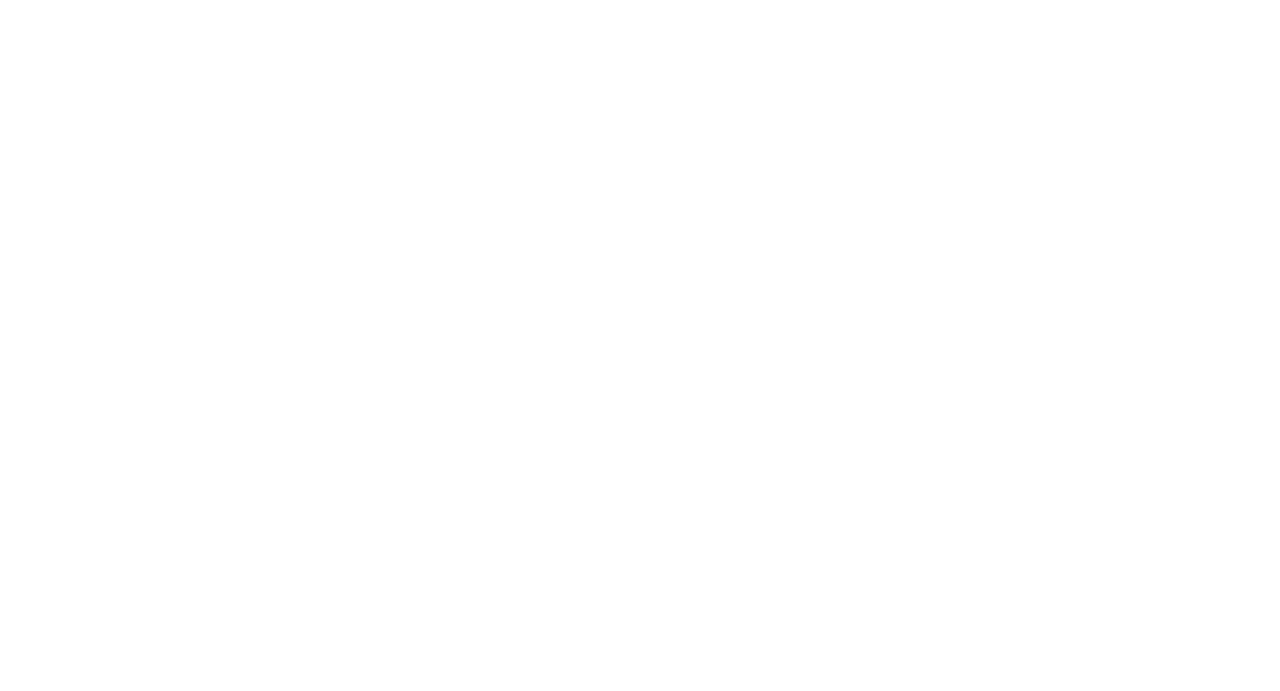
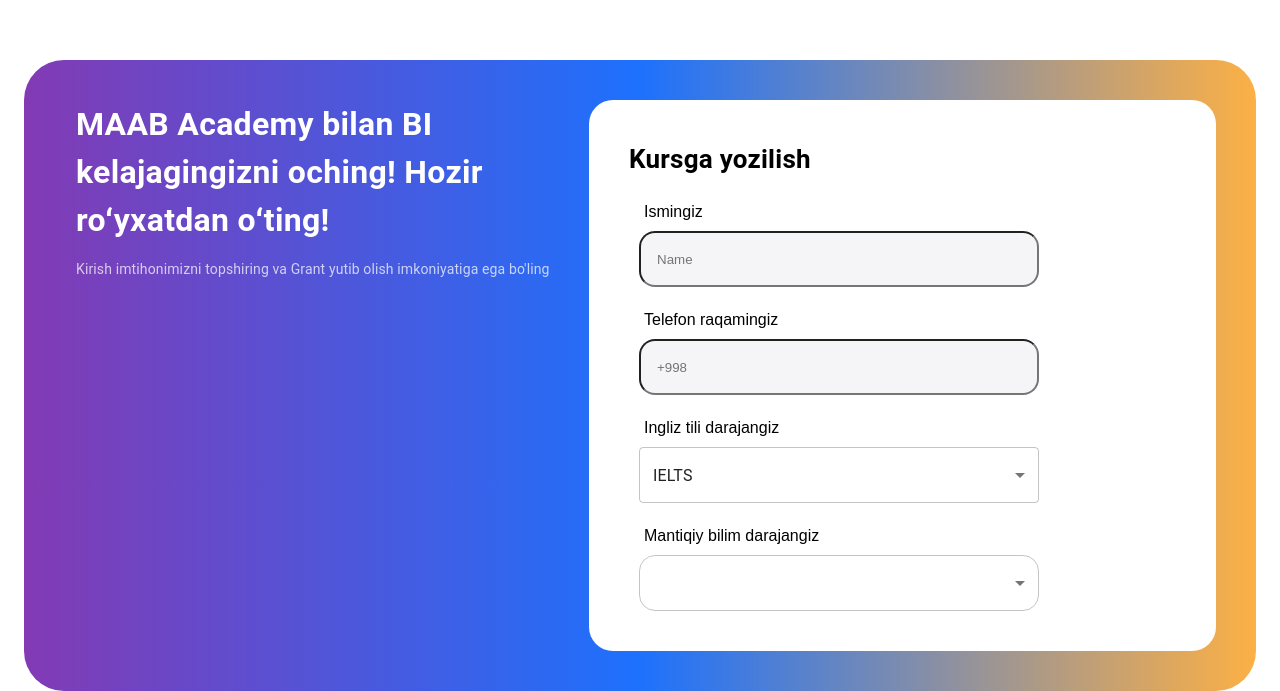
Before and after one commit to Murod1303/MAAB, a React (Vite) app: page / in a window 1280 px wide. Shown: the part 4087-4778 px from the top of the page. Before the commit the page ends 4067 px from the top, so only its background shows below. Built offline with nearby package versions, Linux system fonts and the light colour scheme.

Commit message:
FormSection

```diff
--- a/src/components/formSection/FormWrapper.jsx
+++ b/src/components/formSection/FormWrapper.jsx
@@ -1,5 +1,222 @@
+import {
+  Box,
+  Container,
+  FormControl,
+  MenuItem,
+  Select,
+  Stack,
+  TextField,
+  Typography,
+} from "@mui/material";
+import styled from "styled-components";
+
+const InputWrite = styled.input`
+  display: inline-block;
+  width: 100%;
+  height: 56px;
+  padding: 12px 16px;
+  border-radius: 16px;
+  background-color: #f5f5f7;
+`;
 const FormWrapper = () => {
-  return <div></div>;
+  return (
+    <Box component={"section"} marginBottom={"80px"}>
+      <Container
+        maxWidth={"1680px"}
+        sx={{ margin: "0 auto", padding: "0 16px", width: "100%" }}
+      >
+        <Stack
+          direction={"row"}
+          display={"flex"}
+          alignItems={"flex-start"}
+          justifyContent={"space-between"}
+          padding={"40px 40px 40px 52px"}
+          sx={{
+            background:
+              "linear-gradient(90deg, rgba(131,58,180,1) 0%, rgba(29,113,253,1) 50%, rgba(252,176,69,1) 100%)",
+          }}
+          borderRadius={"40px"}
+        >
+          <Box width={"45%"}>
+            <Typography
+              width={"80%"}
+              component={"h4"}
+              fontSize={"32px"}
+              fontWeight={600}
+              marginBottom={"15px"}
+              color={"#fff"}
+            >
+              {
+                "MAAB Academy bilan BI kelajagingizni oching! Hozir roʻyxatdan oʻting!"
+              }
+            </Typography>
+            <Typography component={"p"} fontSize={"14px"} color={"#ffffffba"}>
+              {
+                "Kirish imtihonimizni topshiring va Grant yutib olish imkoniyatiga ega bo'ling"
+              }
+            </Typography>
+          </Box>
+          <Box
+            padding={"40px"}
+            width={"55%"}
+            sx={{ backgroundColor: "#fff" }}
+            borderRadius={"24px"}
+          >
+            <Typography
+              display={"inline-block"}
+              component={"strong"}
+              marginBottom={"24px"}
+              fontSize={"26px"}
+              fontWeight={600}
+            >
+              Kursga yozilish
+            </Typography>
+            <Box
+              component={"form"}
+              marginLeft={"10px"}
+              display={"flex"}
+              alignItems={"center"}
+              justifyContent={"flex-start"}
+              flexWrap={"wrap"}
+              gap={"24px"}
+            >
+              <Box
+                maxWidth={"400px"}
+                width={"100%"}
+                display={"flex"}
+                alignItems={"flex-start"}
+                flexDirection={"column"}
+              >
+                <Box
+                  display={"inline-block"}
+                  marginBottom={"10px"}
+                  component={"label"}
+                  htmlFor="name"
+                  fontSize={"16px"}
+                  fontWeight={500}
+                  marginLeft={"5px"}
+                >
+                  Ismingiz
+                </Box>
+                <InputWrite type="text" id="name" placeholder="Name" />
+              </Box>
+              <Box
+                maxWidth={"400px"}
+                width={"100%"}
+                display={"flex"}
+                alignItems={"flex-start"}
+                flexDirection={"column"}
+              >
+                <Box
+                  display={"inline-block"}
+                  marginBottom={"10px"}
+                  component={"label"}
+                  htmlFor="name"
+                  fontSize={"16px"}
+                  fontWeight={500}
+                  marginLeft={"5px"}
+                >
+                  Telefon raqamingiz
+                </Box>
+                <InputWrite type="text" id="name" placeholder="+998" />
+              </Box>
+              <Box
+                maxWidth={"400px"}
+                width={"100%"}
+                display={"flex"}
+                alignItems={"flex-start"}
+                flexDirection={"column"}
+              >
+                <Box
+                  display={"inline-block"}
+                  marginBottom={"10px"}
+                  component={"label"}
+                  htmlFor="name"
+                  fontSize={"16px"}
+                  fontWeight={500}
+                  marginLeft={"5px"}
+                >
+                  Ingliz tili darajangiz
+                </Box>
+                <TextField
+                  id="gender-select"
+                  select
+                  value={"1"}
+                  margin="normal"
+                  variant="outlined"
+                  sx={{ width: "100%", margin: "0", borderRadius: "16px" }}
+                >
+                  <MenuItem value={"1"}>IELTS</MenuItem>
+                </TextField>
+              </Box>
+              <Box
+                maxWidth={"400px"}
+                width={"100%"}
+                display={"flex"}
+                alignItems={"flex-start"}
+                flexDirection={"column"}
+              >
+                <Box
+                  display={"inline-block"}
+                  marginBottom={"10px"}
+                  component={"label"}
+                  htmlFor="name"
+                  fontSize={"16px"}
+                  fontWeight={500}
+                  marginLeft={"5px"}
+                >
+                  Mantiqiy bilim darajangiz
+                </Box>
+                <Box sx={{ minWidth: 120, width: "100%" }}>
+                  <FormControl fullWidth sx={{ display: "flex" }}>
+                    <Select
+                      sx={{ borderRadius: "16px" }}
+                      autoWidth={false}
+                      labelId="demo-simple-select-label"
+                      id="demo-simple-select"
+                      label="Age"
+                    >
+                      <MenuItem
+                        selected
+                        value={"j"}
+                        sx={{
+                          display: "flex",
+                          alignItems: "center",
+                          justifyContent: "space-between",
+                        }}
+                      >
+                        <Typography>Junior</Typography>
+                      </MenuItem>
+                      <MenuItem
+                        value={"m"}
+                        sx={{
+                          display: "flex",
+                          alignItems: "center",
+                          justifyContent: "space-between",
+                        }}
+                      >
+                        <Typography>Middle</Typography>
+                      </MenuItem>
+                      <MenuItem
+                        value={"s"}
+                        sx={{
+                          display: "flex",
+                          alignItems: "center",
+                          justifyContent: "space-between",
+                        }}
+                      >
+                        <Typography>Senior</Typography>
+                      </MenuItem>
+                    </Select>
+                  </FormControl>
+                </Box>
+              </Box>
+            </Box>
+          </Box>
+        </Stack>
+      </Container>
+    </Box>
+  );
 };
 
 export default FormWrapper;
--- a/src/components/header/Header.jsx
+++ b/src/components/header/Header.jsx
@@ -99,7 +99,7 @@
             </Stack>
             <DividerSpan></DividerSpan>
             <FormControl
-              size="80px"
+              size="100px"
               sx={{ border: "none", backgroundColor: "transparent" }}
               variant="standard"
             >
--- a/src/pages/Home.jsx
+++ b/src/pages/Home.jsx
@@ -6,6 +6,7 @@
 import Chance from "../components/chanceSection/Chance";
 import Courses from "../components/courses/Courses";
 import Response from "../components/response/Response";
+import FormWrapper from "../components/formSection/FormWrapper";
 
 const Home = () => {
   return (
@@ -17,6 +18,7 @@
       <Chance />
       <Courses />
       <Response />
+      <FormWrapper />
     </Box>
   );
 };
```
Also changed, not shown: src/components/formSection/formWrapper.styled.jsx (deleted).
